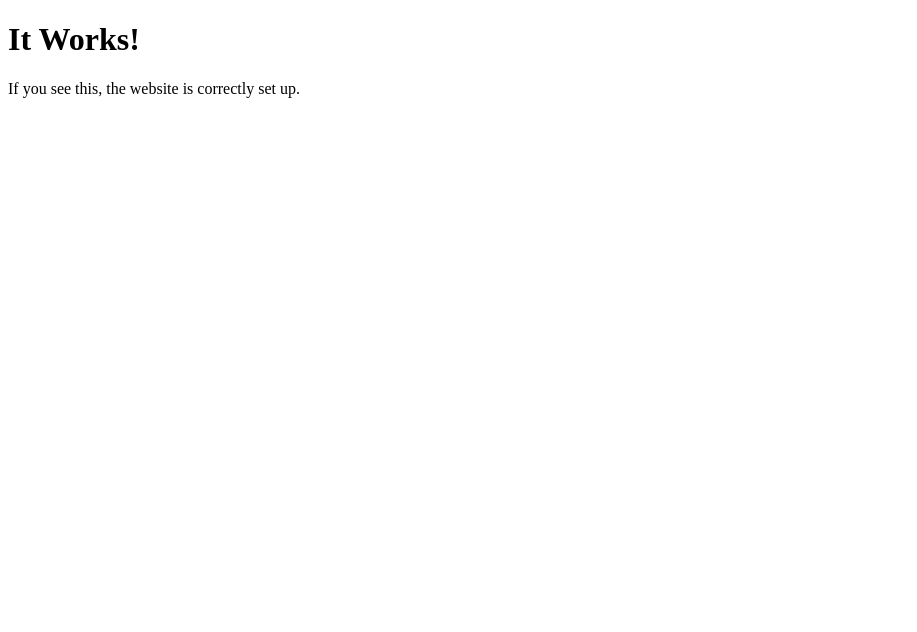
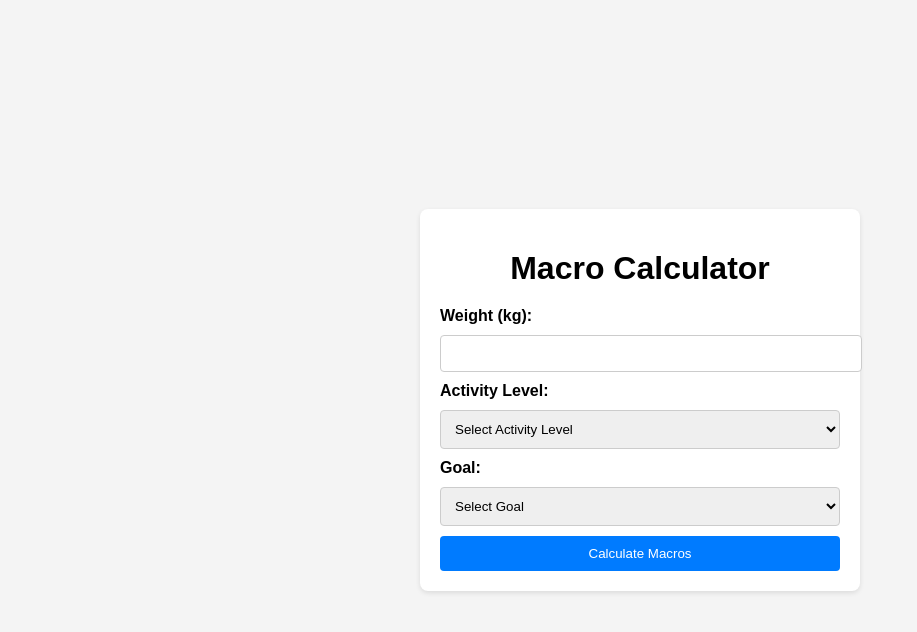
Before and after one commit to MarkThisSite/Calculator, a plain HTML site: page index.html in a window 1280 px wide. Shown: the whole page, without its empty margins (0-917 px from the left). Drawn offline with Linux system fonts and the light colour scheme.

Commit message:
Update index.html

```diff
--- a/index.html
+++ b/index.html
@@ -3,10 +3,123 @@
 <head>
     <meta charset="UTF-8">
     <meta name="viewport" content="width=device-width, initial-scale=1.0">
-    <title>Test Page</title>
+    <title>Macro Calculator</title>
+    <style>
+        body {
+            font-family: Arial, sans-serif;
+            margin: 0;
+            padding: 0;
+            display: flex;
+            justify-content: center;
+            align-items: center;
+            height: 100vh;
+            background-color: #f4f4f4;
+        }
+        .container {
+            background: white;
+            padding: 20px;
+            border-radius: 8px;
+            box-shadow: 0 2px 5px rgba(0,0,0,0.1);
+            max-width: 400px;
+            width: 100%;
+        }
+        h1 {
+            text-align: center;
+            margin-bottom: 20px;
+        }
+        label {
+            font-weight: bold;
+        }
+        input, select {
+            width: 100%;
+            padding: 10px;
+            margin: 10px 0;
+            border: 1px solid #ccc;
+            border-radius: 4px;
+        }
+        button {
+            width: 100%;
+            padding: 10px;
+            background-color: #007bff;
+            color: white;
+            border: none;
+            border-radius: 4px;
+            cursor: pointer;
+        }
+        button:hover {
+            background-color: #0056b3;
+        }
+        .result {
+            margin-top: 20px;
+            background: #e9f7df;
+            padding: 10px;
+            border-radius: 4px;
+        }
+    </style>
 </head>
 <body>
-    <h1>It Works!</h1>
-    <p>If you see this, the website is correctly set up.</p>
+    <div class="container">
+        <h1>Macro Calculator</h1>
+        <form id="calculatorForm">
+            <label for="weight">Weight (kg):</label>
+            <input type="number" id="weight" required>
+
+            <label for="activity">Activity Level:</label>
+            <select id="activity" required>
+                <option value="">Select Activity Level</option>
+                <option value="1.2">Sedentary</option>
+                <option value="1.375">Lightly Active</option>
+                <option value="1.55">Moderately Active</option>
+                <option value="1.725">Very Active</option>
+                <option value="1.9">Super Active</option>
+            </select>
+
+            <label for="goal">Goal:</label>
+            <select id="goal" required>
+                <option value="">Select Goal</option>
+                <option value="cutting">Cutting (Fat Loss)</option>
+                <option value="maintenance">Maintenance</option>
+                <option value="bulking">Bulking (Muscle Gain)</option>
+            </select>
+
+            <button type="submit">Calculate Macros</button>
+        </form>
+        <div id="result" class="result" style="display: none;">
+            <h3>Results:</h3>
+            <p id="calories"></p>
+            <p id="protein"></p>
+            <p id="carbs"></p>
+            <p id="fats"></p>
+        </div>
+    </div>
+    <script>
+        document.getElementById("calculatorForm").addEventListener("submit", function(event) {
+            event.preventDefault();
+
+            const weight = parseFloat(document.getElementById("weight").value);
+            const activity = parseFloat(document.getElementById("activity").value);
+            const goal = document.getElementById("goal").value;
+
+            if (!weight || !activity || !goal) {
+                alert("Please fill in all fields.");
+                return;
+            }
+
+            let tdee = weight * 24 * activity; // Total Daily Energy Expenditure
+            if (goal === "cutting") tdee *= 0.8;
+            if (goal === "bulking") tdee *= 1.2;
+
+            const protein = weight * 2.2; // 2.2 grams per kg
+            const fats = tdee * 0.25 / 9; // 25% of calories
+            const carbs = (tdee - (protein * 4) - (fats * 9)) / 4;
+
+            document.getElementById("calories").textContent = `Calories: ${tdee.toFixed(0)} kcal/day`;
+            document.getElementById("protein").textContent = `Protein: ${protein.toFixed(0)} g/day`;
+            document.getElementById("carbs").textContent = `Carbs: ${carbs.toFixed(0)} g/day`;
+            document.getElementById("fats").textContent = `Fats: ${fats.toFixed(0)} g/day`;
+
+            document.getElementById("result").style.display = "block";
+        });
+    </script>
 </body>
 </html>
```
